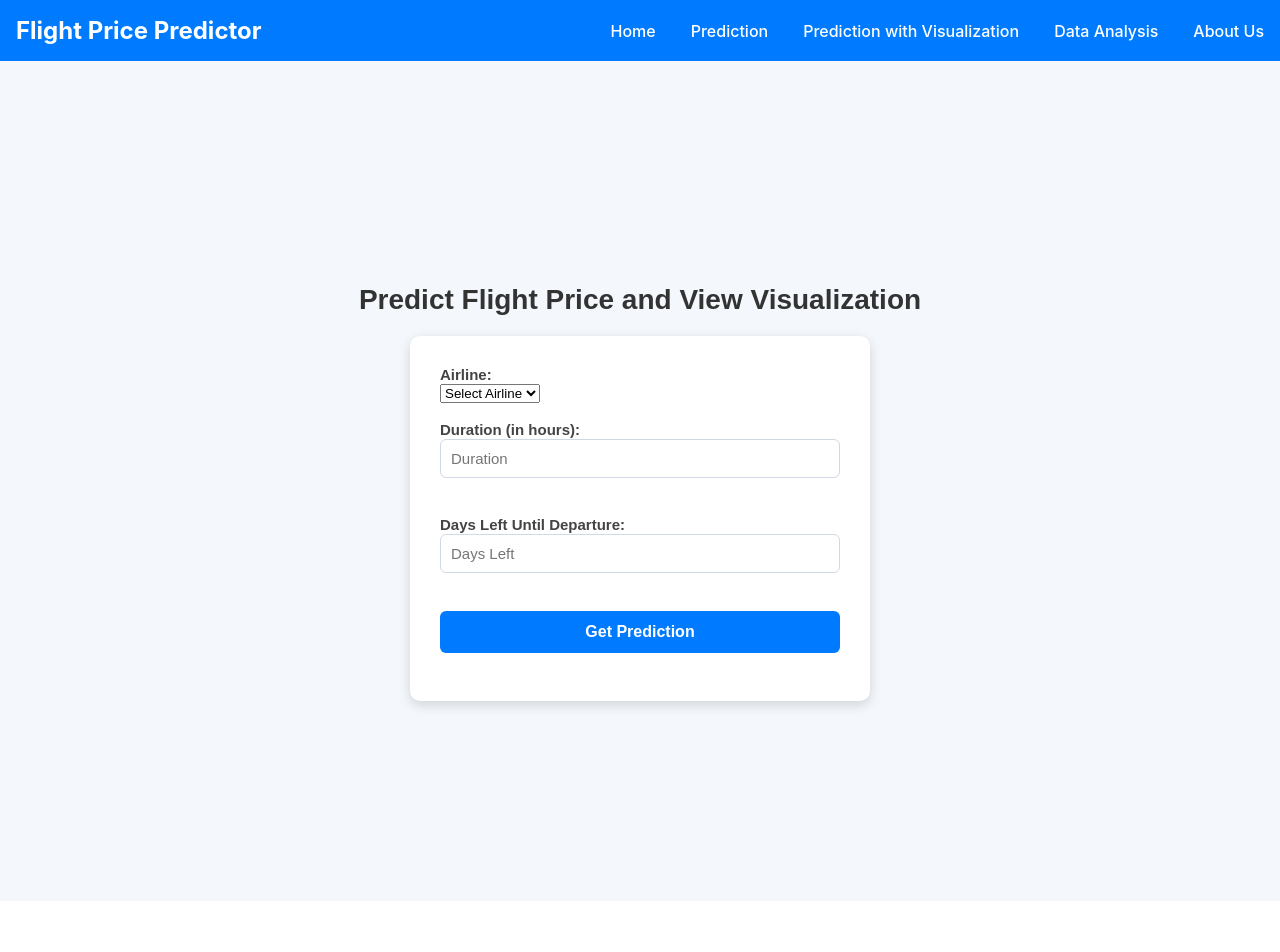
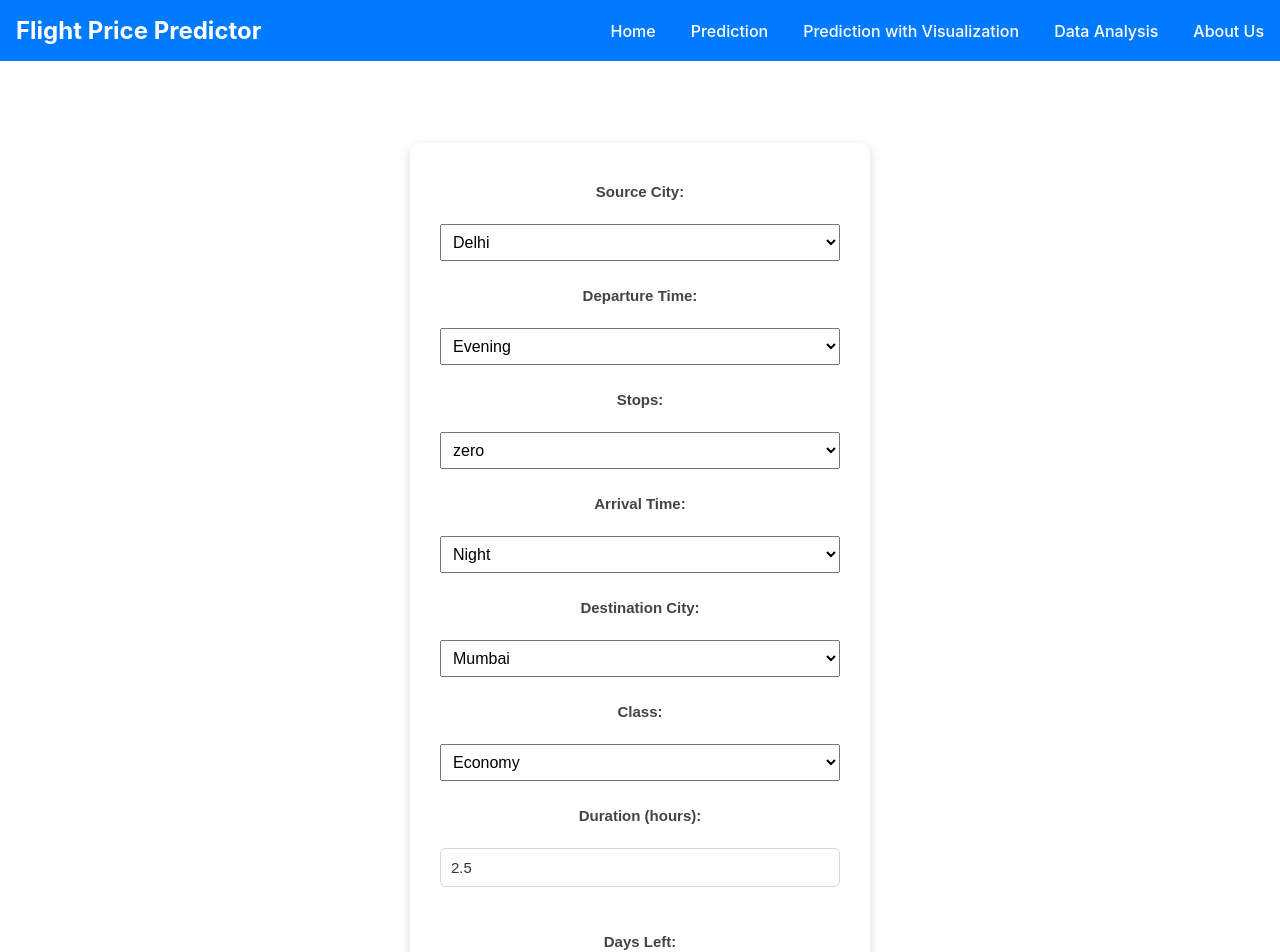
Before and after one commit to hasinduvithanage/InnovationProject, a React (Create React App) app in the folder frontend/: page /predict-visualization in a window 1280 px wide. Shown: the top 952 px of the page. Before the commit the page ends 901 px from the top, so only its background shows below. Built offline with nearby package versions, Linux system fonts and the light colour scheme.

Commit message:
Initialization

```diff
--- a/frontend/package.json
+++ b/frontend/package.json
@@ -7,6 +7,7 @@
     "@testing-library/react": "^13.4.0",
     "@testing-library/user-event": "^13.5.0",
     "axios": "^1.7.7",
+    "chart.js": "^4.4.6",
     "d3": "^7.9.0",
     "plotly.js-dist-min": "^2.35.2",
     "react": "^18.3.1",
--- a/frontend/src/components/PredictionVisualization.js
+++ b/frontend/src/components/PredictionVisualization.js
@@ -1,94 +1,140 @@
-// src/objects/PredictionVisualization.js
-import React, { useState } from 'react';
-import axios from '../services/api';
-import styles from '../styles/PredictionForm.module.css';
-import PredictionBarChart from '../components/visualizations/PredictionBarChart'; // Bar chart component
+import React, { useState } from "react";
+import axios from "axios";
+import { Bar } from "react-chartjs-2";
+import "../styles/Visualizer.css";
 
-const PredictionVisualization = () => {
-  const [formData, setFormData] = useState({
-    airline: '',
-    source_city: '',
-    departure_time: '',
-    stops: '',
-    arrival_time: '',
-    destination_city: '',
-    class_type: '',
-    duration: '',
-    days_left: ''
-  });
-  const [predictedPrice, setPredictedPrice] = useState(null);
-  const [error, setError] = useState('');
+function PredictionVisualization() {
+    const [sourceCity, setSourceCity] = useState("Delhi");
+    const [departureTime, setDepartureTime] = useState("Evening");
+    const [stops, setStops] = useState("zero");
+    const [arrivalTime, setArrivalTime] = useState("Night");
+    const [destinationCity, setDestinationCity] = useState("Mumbai");
+    const [classType, setClassType] = useState("Economy");
+    const [duration, setDuration] = useState(2.5);
+    const [daysLeft, setDaysLeft] = useState(10);
+    const [predictions, setPredictions] = useState([]);
 
-  // Handle form input changes
-  const handleChange = (e) => {
-    setFormData({
-      ...formData,
-      [e.target.name]: e.target.value
-    });
-  };
+    const handleSubmit = async () => {
+        try {
+            const response = await axios.post("http://localhost:8000/predict_airline_prices", {
+                airline: "SpiceJet", // Default airline, but it is ignored in batch prediction
+                flight: "SG-8709",
+                source_city: sourceCity,
+                departure_time: departureTime,
+                stops: stops,
+                arrival_time: arrivalTime,
+                destination_city: destinationCity,
+                class: classType,
+                duration: parseFloat(duration),
+                days_left: parseInt(daysLeft),
+            });
 
-  // Handle form submission
-  const handleSubmit = async (e) => {
-    e.preventDefault();
-    try {
-      const formattedData = {
-        ...formData,
-        flight: "0",  // Set flight to 0 by default
-        class: formData.class_type,
-        duration: parseFloat(formData.duration),
-        days_left: parseInt(formData.days_left, 10)
-      };
-      delete formattedData.class_type;
+            setPredictions(response.data.airline_prices);
+        } catch (error) {
+            console.error("Error fetching predictions:", error);
+        }
+    };
 
-      // Request prediction from backend
-      const response = await axios.post('/predict', formattedData);
-      setPredictedPrice(response.data.price);
-      setError('');
-    } catch (err) {
-      if (err.response && err.response.data && err.response.data.detail) {
-        setError(`Error: ${err.response.data.detail}`);
-      } else {
-        setError('An unexpected error occurred. Please try again.');
-      }
-    }
-  };
+    // Prepare data for the bar chart
+    const chartData = {
+        labels: predictions.map(prediction => Object.keys(prediction)[0]),
+        datasets: [
+            {
+                label: "Predicted Flight Prices",
+                data: predictions.map(prediction => Object.values(prediction)[0]),
+                backgroundColor: "rgba(75,192,192,0.4)",
+                borderColor: "rgba(75,192,192,1)",
+                borderWidth: 1,
+            },
+        ],
+    };
 
-  return (
-    <div className={styles.homemain}>
-      <h2>Predict Flight Price and View Visualization</h2>
-      <form onSubmit={handleSubmit}>
-        {/* Form fields, similar to PredictionForm.js */}
-        <label htmlFor="airline">Airline:</label><br/>
-        <select id="airline" name="airline" value={formData.airline} onChange={handleChange}>
-          <option value="">Select Airline</option>
-          <option value="Air_India">Air India</option>
-          <option value="AirAsia">AirAsia</option>
-          <option value="GO_FIRST">GO FIRST</option>
-          <option value="Indigo">Indigo</option>
-          <option value="SpiceJet">SpiceJet</option>
-          <option value="Vistara">Vistara</option>
-        </select><br/><br/>
+    return (
+        <div className="App">
+            <h1>Flight Price Predictor</h1>
+            <form onSubmit={(e) => { e.preventDefault(); handleSubmit(); }}>
+                <label>Source City:</label>
+                <select value={sourceCity} onChange={(e) => setSourceCity(e.target.value)}>
+                    <option>Delhi</option>
+                    <option>Mumbai</option>
+                    <option>Bangalore</option>
+                    <option>Kolkata</option>
+                    <option>Hyderabad</option>
+                    <option>Chennai</option>
+                </select>
 
-        {/* Add other input fields as in PredictionForm */}
-        <label htmlFor="duration">Duration (in hours):</label><br/>
-        <input id="duration" name="duration" value={formData.duration} onChange={handleChange} placeholder="Duration" type="number"/><br/><br/>
+                <label>Departure Time:</label>
+                <select value={departureTime} onChange={(e) => setDepartureTime(e.target.value)}>
+                    <option>Evening</option>
+                    <option>Early_Morning</option>
+                    <option>Morning</option>
+                    <option>Afternoon</option>
+                    <option>Night</option>
+                    <option>Late_Night</option>
+                </select>
 
-        <label htmlFor="days_left">Days Left Until Departure:</label><br/>
-        <input id="days_left" name="days_left" value={formData.days_left} onChange={handleChange} placeholder="Days Left" type="number"/><br/><br/>
+                <label>Stops:</label>
+                <select value={stops} onChange={(e) => setStops(e.target.value)}>
+                    <option>zero</option>
+                    <option>one</option>
+                    <option>two_or_more</option>
+                </select>
 
-        <button type="submit">Get Prediction</button>
-        <br/><br/>
-      </form>
+                <label>Arrival Time:</label>
+                <select value={arrivalTime} onChange={(e) => setArrivalTime(e.target.value)}>
+                    <option>Night</option>
+                    <option>Morning</option>
+                    <option>Early_Morning</option>
+                    <option>Afternoon</option>
+                    <option>Evening</option>
+                    <option>Late_Night</option>
+                </select>
 
-      {/* Display error if exists */}
-      {error && <div className={styles.error}>{error}</div>}
+                <label>Destination City:</label>
+                <select value={destinationCity} onChange={(e) => setDestinationCity(e.target.value)}>
+                    <option>Delhi</option>
+                    <option>Mumbai</option>
+                    <option>Bangalore</option>
+                    <option>Kolkata</option>
+                    <option>Hyderabad</option>
+                    <option>Chennai</option>
+                </select>
 
-      {/* Display the bar chart with prediction */}
-      {predictedPrice && (
-        <PredictionBarChart predictions={[predictedPrice]} />
-      )}
-    </div>
-  );
-};
+                <label>Class:</label>
+                <select value={classType} onChange={(e) => setClassType(e.target.value)}>
+                    <option>Economy</option>
+                    <option>Business</option>
+                </select>
+
+                <label>Duration (hours):</label>
+                <input
+                    type="number"
+                    step="0.1"
+                    min="1"
+                    max="15"
+                    value={duration}
+                    onChange={(e) => setDuration(e.target.value)}
+                />
+
+                <label>Days Left:</label>
+                <input
+                    type="number"
+                    min="1"
+                    max="49"
+                    value={daysLeft}
+                    onChange={(e) => setDaysLeft(e.target.value)}
+                />
+
+                <button type="submit">Get Predictions</button>
+            </form>
+
+            <div className="chart-container">
+                {predictions.length > 0 && (
+                    <Bar data={chartData} />
+                )}
+            </div>
+        </div>
+    );
+}
 
 export default PredictionVisualization;
--- a/frontend/src/components/visualizations/PredictionBarChart.js
+++ /dev/null
@@ -1,49 +0,0 @@
-// src/components/visualizations/PredictionBarChart.js
-import React from 'react';
-import { Bar } from 'react-chartjs-2';
-import { Chart as ChartJS, CategoryScale, LinearScale, BarElement, Title, Tooltip, Legend } from 'chart.js';
-
-ChartJS.register(CategoryScale, LinearScale, BarElement, Title, Tooltip, Legend);
-
-const PredictionBarChart = ({ predictions }) => {
-  const data = {
-    labels: predictions.map((_, index) => `Prediction ${index + 1}`),
-    datasets: [
-      {
-        label: 'Predicted Flight Price (INR)',
-        data: predictions,
-        backgroundColor: 'rgba(75, 192, 192, 0.6)',
-      },
-    ],
-  };
-
-  const options = {
-    responsive: true,
-    plugins: {
-      legend: {
-        position: 'top',
-      },
-      title: {
-        display: true,
-        text: 'Flight Price Predictions',
-      },
-    },
-    scales: {
-      y: {
-        beginAtZero: true,
-        title: {
-          display: true,
-          text: 'Price (INR)',
-        },
-      },
-    },
-  };
-
-  return (
-    <div style={{ width: '80%', margin: 'auto' }}>
-      <Bar data={data} options={options} />
-    </div>
-  );
-};
-
-export default PredictionBarChart;
--- a/frontend/src/objects/Visualization.js
+++ b/frontend/src/objects/DataAnalysis.js
@@ -1,9 +1,9 @@
-// /src/objects/Visualization.js
+// /src/objects/DataAnalysis.js
 import React from 'react';
 import BarChart from '../components/visualizations/BarChart';
 import LineChart from '../components/visualizations/LineChart';
 
-const Visualization = () => {
+const DataAnalysis = () => {
   // Data for the Bar Chart (e.g., average ticket price by airline)
   const barChartData = {
     labels: ['AirAsia', 'Air India', 'GO FIRST', 'Indigo', 'SpiceJet', 'Vistara'],
@@ -61,4 +61,4 @@ const Visualization = () => {
   );
 };
 
-export default Visualization;
+export default DataAnalysis;
--- /dev/null
+++ b/frontend/src/styles/Visualizer.css
@@ -0,0 +1,35 @@
+.App {
+    text-align: center;
+    font-family: Arial, sans-serif;
+}
+
+form {
+    display: flex;
+    flex-direction: column;
+    max-width: 400px;
+    margin: 0 auto;
+    gap: 1em;
+}
+
+label {
+    margin-top: 10px;
+}
+
+select,
+input {
+    padding: 8px;
+    font-size: 16px;
+}
+
+button {
+    padding: 10px 20px;
+    font-size: 16px;
+    cursor: pointer;
+    margin-top: 10px;
+}
+
+.chart-container {
+    margin-top: 50px;
+    max-width: 600px;
+    margin: 0 auto;
+}
```
Also changed, not shown: frontend/src/App.js (+6 -4 lines), frontend/src/components/visualizations/HeatMap.js (deleted, +0 -23 lines), frontend/src/objects/VisualizationPrediction.js (deleted), frontend/src_structure_frontend.txt (added), 1 other file (tests, documents, lock files or other folders).
